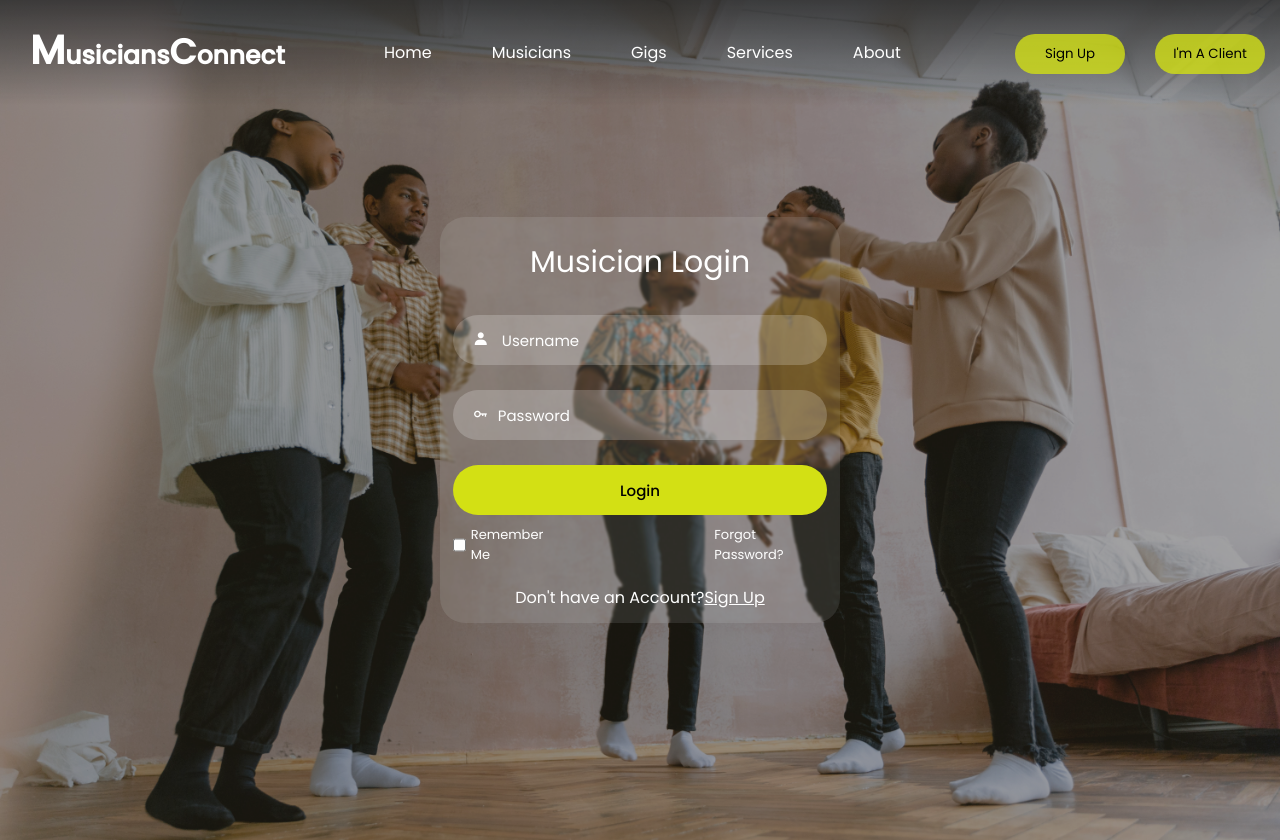
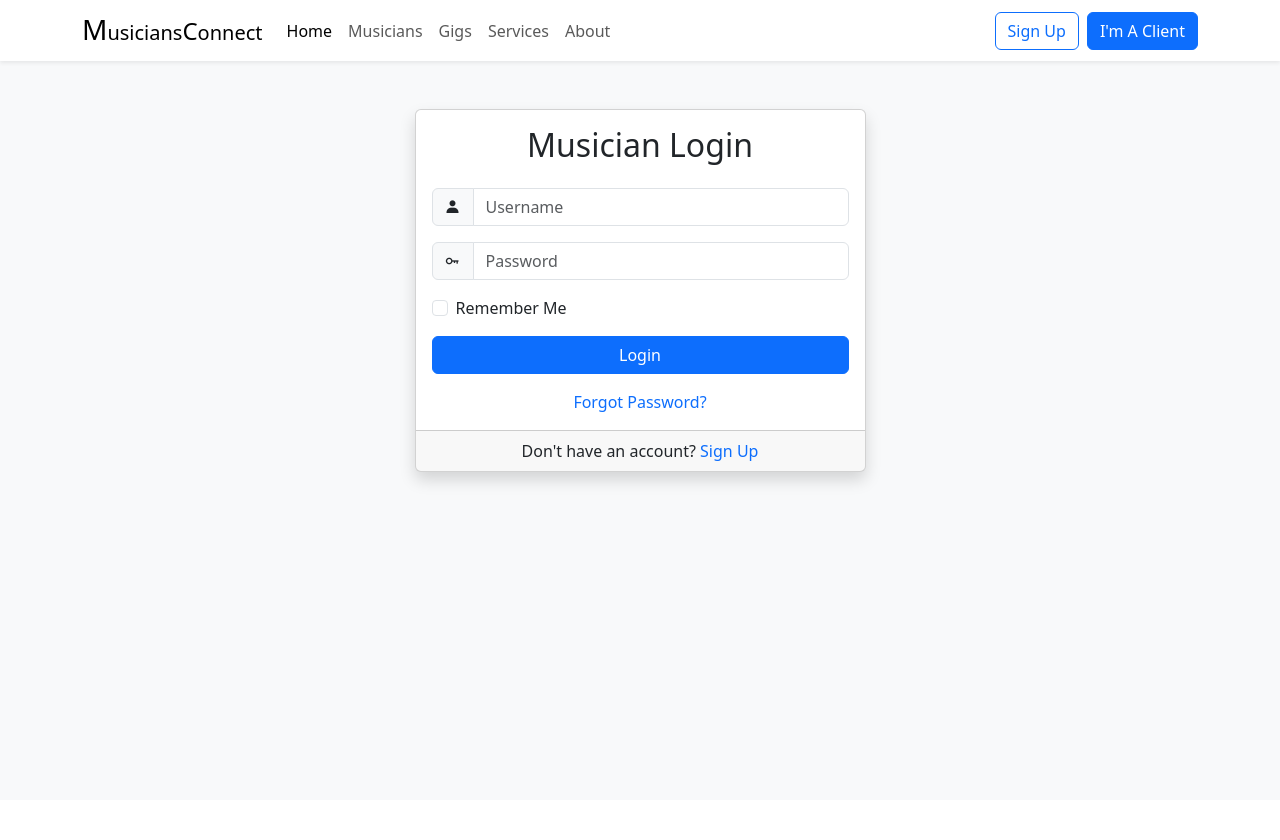
Before and after one commit to rhema254/_MusiciansConnect, a Django app: page /Login/ in a window 1280 px wide. After the commit the page ends 488 px from the top, so only its background shows below. Run offline with Django 4.2, Linux system fonts and the light colour scheme.

Commit message:
update the login page css

```diff
--- a/core/templates/accounts/LoginMusicians.html
+++ b/core/templates/accounts/LoginMusicians.html
@@ -1,137 +1,110 @@
 {% load static %}
 
 <!DOCTYPE html>
-<html>
-
+<html lang="en">
 <head>
-    <meta charset="UTF_8">
-    <title>Login into your Account </title>
+    <meta charset="UTF-8">
+    <meta name="viewport" content="width=device-width, initial-scale=1.0">
+    <title>Login into your Account</title>
+    <link href="https://cdn.jsdelivr.net/npm/bootstrap@5.3.0-alpha1/dist/css/bootstrap.min.css" rel="stylesheet">
     <link href='https://unpkg.com/boxicons@2.1.4/css/boxicons.min.css' rel='stylesheet'>
-    <link rel="stylesheet" href="{% static 'css/Login.css' %}">
-
+    <style>
+        .nav-logo p { font-size: 1.5rem; }
+        .nav-logo span { font-size: 2rem; }
+    </style>
 </head>
-
-<body>
-    <div class="wrapper">
-        <!---------------- Navigation Bar------------------------->
-        <nav class="nav">
-            <div class="nav-logo">
-                <p><span style="font-size: 40px;"> M</span>usicians<span style="font-size: 35px;">C</span>onnect</p>
+<body class="bg-light">
+    <nav class="navbar navbar-expand-lg navbar-light bg-white shadow-sm">
+        <div class="container">
+            <a class="navbar-brand" href="#">
+                <span class="h3">M</span>usicians<span class="h4">C</span>onnect
+            </a>
+            <button class="navbar-toggler" type="button" data-bs-toggle="collapse" data-bs-target="#navbarNav">
+                <span class="navbar-toggler-icon"></span>
+            </button>
+            <div class="collapse navbar-collapse" id="navbarNav">
+                <ul class="navbar-nav me-auto mb-2 mb-lg-0">
+                    <li class="nav-item">
+                        <a class="nav-link active" href="{% url 'landingpage' %}">Home</a>
+                    </li>
+                    <li class="nav-item">
+                        <a class="nav-link" href="{% url 'musicianspage' %}">Musicians</a>
+                    </li>
+                    <li class="nav-item">
+                        <a class="nav-link" href="{% url 'gigspage' %}">Gigs</a>
+                    </li>
+                    <li class="nav-item">
+                        <a class="nav-link" href="#">Services</a>
+                    </li>
+                    <li class="nav-item">
+                        <a class="nav-link" href="#">About</a>
+                    </li>
+                </ul>
+                <div class="d-flex">
+                    <a href="{% url 'register' %}" class="btn btn-outline-primary me-2">Sign Up</a>
+                    <a href="{% url 'loginclients' %}" class="btn btn-primary">I'm A Client</a>
                 </div>
-            <div class="nav-menu" id="navMenu">
-                <ul>
-                    <li><a href="{% url 'landingpage' %}" class="link active">Home</a></li>
-                    <li><a href="{% url 'musicianspage' %}" class="link">Musicians</a></li>
-                    <li><a href="{% url 'gigspage' %}" class="link">Gigs</a></li>
-                    <li><a href="#" class="link">Services</a></li>
-                    <li><a href="#" class="link">About </a></li>
-                </ul>
             </div>
-            <!-------------Js Function to switch up the Login and Sign up Pages on the login page--------------------->
-            <div class="nav-button">
-                <a href="{% url 'register' %}"><button class="btn" id="registerBtn"> Sign Up </button></a>
-                <a href="{% url 'loginclients' %}"><button class="btn" id="loginBtn"> I'm A Client</button></a>
-
-            </div>
-            <!---------------------------For small Screens: This is a Hamburger Menu button------------------------->
-            <div class="nav-menu-btn">
-                <i class="bx bx-menu" onclick="myMenuFunction()"></i>
         </div>
     </nav>
 
-
-        <div class="success_popup" role="alert">
-            {% for msg in messages %}
-            {{ msg }}
+    <div class="container mt-5">
+        <div class="row justify-content-center">
+            <div class="col-md-6 col-lg-5">
+                <div class="card shadow">
+                    <div class="card-body">
+                        <h2 class="card-title text-center mb-4">Musician Login</h2>
+                        {% if messages %}
+                            {% for message in messages %}
+                                <div class="alert alert-{{ message.tags }}" role="alert">
+                                    {{ message }}
+                                </div>
                             {% endfor %}
-        </div>
-
-        <!-----------------------------Form Box---------------------------------->
-        <div class="form-box">
-            <!--------------Login Box----------------->
-            <div class="login-container" id="login">
-                <div class="top">
-                    <header> Musician Login </header>
-                </div>
-                <div class="login-forms">
+                        {% endif %}
                         <form method="POST" id="loginForm">
                             {% csrf_token %}
-
-                        <div class="input-box">
-                            <input type="text" class="input-field" placeholder=" Username" name="uname">
-                            <i class="bx bxs-user"></i>
-                        </div>
-                        <div class="input-box">
-                            <input type="password" class="input-field" placeholder="Password" name="pass">
-                            <i class="bx bx-key"></i>
-                        </div>
-
-                        <button type="submit" class="submit">Login</button>
-
-                    </form>
-                    <div class="two-cols">
-                        <div class="one">
-                            <input type="checkbox" id="login-check">
-                            <label for="login-check">Remember Me</label>
-                        </div>
-                        <div class="two">
-                            <label><a href="{% url 'reset_password' %}">Forgot Password?</a></label>
+                            <div class="mb-3">
+                                <div class="input-group">
+                                    <span class="input-group-text"><i class="bx bxs-user"></i></span>
+                                    <input type="text" class="form-control" placeholder="Username" name="uname" required>
                                 </div>
                             </div>
-                    <div class="bottom">
-                        <span> Don't have an Account?<a href="{% url 'register' %}">Sign Up</a></span>
+                            <div class="mb-3">
+                                <div class="input-group">
+                                    <span class="input-group-text"><i class="bx bx-key"></i></span>
+                                    <input type="password" class="form-control" placeholder="Password" name="pass" required>
+                                </div>
+                            </div>
+                            <div class="mb-3 form-check">
+                                <input type="checkbox" class="form-check-input" id="login-check">
+                                <label class="form-check-label" for="login-check">Remember Me</label>
+                            </div>
+                            <button type="submit" class="btn btn-primary w-100 mb-3">Login</button>
+                            <div class="text-center">
+                                <a href="{% url 'reset_password' %}" class="text-decoration-none">Forgot Password?</a>
+                            </div>
+                        </form>
+                    </div>
+                    <div class="card-footer text-center">
+                        <p class="mb-0">Don't have an account? <a href="{% url 'register' %}" class="text-decoration-none">Sign Up</a></p>
+                    </div>
+                </div>
+            </div>
         </div>
     </div>
 
-            </div>
-            <!--------------Login Form ends Here-------------------------->
-
-            <!-----------registration form (General)---------->
-
-        </div>
-    </div>
-    <!----------------Script for small screens------------------->
-    <script>
-        function myMenuFunction() {
-            var i = document.getElementById("navMenu");
-
-            if (i.className === "nav-menu") {
-
-                i.className += " responsive";
-            }
-            else {
-                i.className = "nav-menu";
-            }
-
-        }
-    </script>
+    <script src="https://cdn.jsdelivr.net/npm/bootstrap@5.3.0-alpha1/dist/js/bootstrap.bundle.min.js"></script>
     <script src="https://code.jquery.com/jquery-3.6.0.min.js"></script>
     <script>
-
-        function myFunction() {
-            var x = document.getElementById("myInput");
-            if (x.type === "password") {
-                x.type = "text";
-            } else {
-                x.type = "password";
-            }
-        }
-
-
-    </script>
-    <script>
-        document.getElementById("loginForm").addEventListener("submit", function (event) {
+        document.getElementById("loginForm").addEventListener("submit", function(event) {
             var unameInput = document.querySelector('input[name="uname"]');
             var passInput = document.querySelector('input[name="pass"]');
 
             if (!unameInput.value || !passInput.value) {
                 alert("Please fill in all fields");
-                event.preventDefault(); // Prevent the form from being submitted
+                event.preventDefault();
             }
         });
-
     </script>
-
 </body>
-
 </html>
```
Lines whose indentation alone changed are shown as unchanged.
